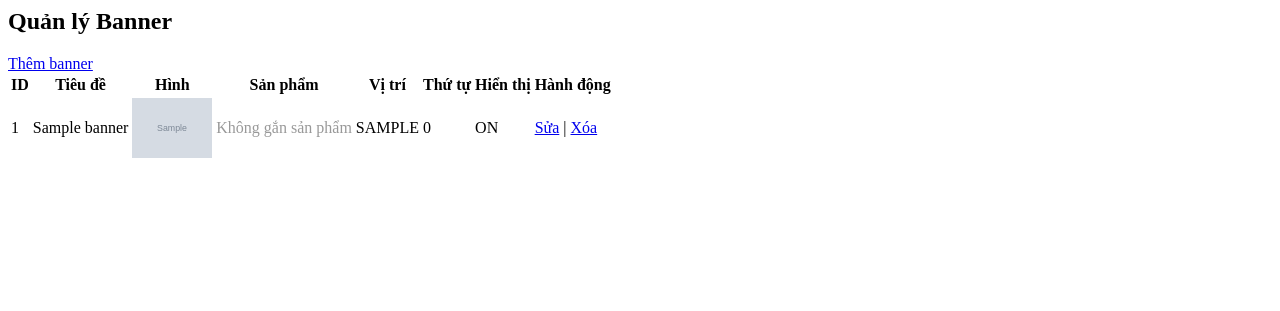
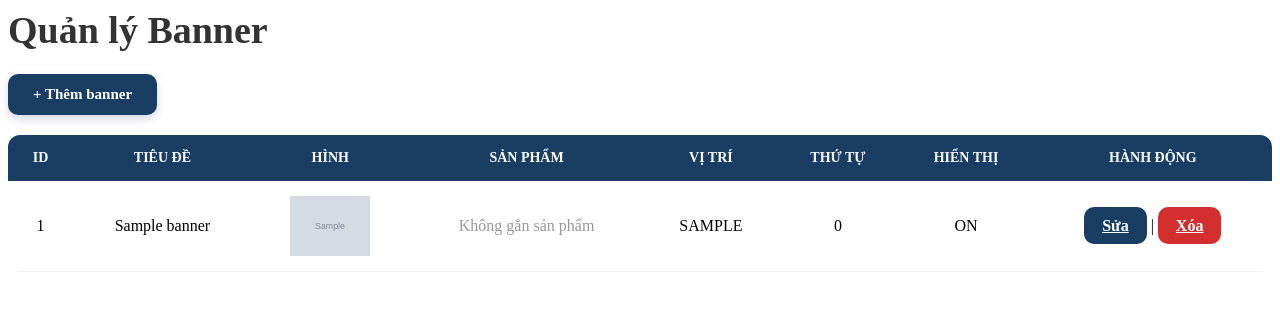
Before and after one commit to ThuyVan2909/PTUDTMDT_NhomC, a PHP site: page /admin/banner.php in a window 1280 px wide. Shown: the top 311 px of the page. Run offline with PHP 8.4, Linux system fonts and the light colour scheme; tables that the repository leaves empty or names only in its code hold one stand-in row (values such as "Sample post"); grey boxes marked "Sample" are stand-in pictures.

Commit message:
popup thêm banner

```diff
--- a/admin/banner.php
+++ b/admin/banner.php
@@ -21,40 +21,24 @@ $banners = $conn->query("
     ORDER BY position ASC, sort_order ASC
 ");
 ?>
-
-<h2>Quản lý Banner</h2>
-
-<a href="banner_add.php" class="btn btn-primary" style="margin-bottom:12px;">
-    Thêm banner
+<div class="main-content-wrapper">
+    <link rel="stylesheet" href="../assets/css/banner.css">
+    <h2 class="page-title">Quản lý Banner</h2>
+<a href="banner_add.php" class="btn-add-banner">
+    + Thêm banner
 </a>
 <!-- ================= ADD BANNER MODAL ================= -->
-<div id="bannerModal" style="
-    display:none;
-    position:fixed;
-    inset:0;
-    background:rgba(0,0,0,0.7);
-    justify-content:center;
-    align-items:center;
-    z-index:9999;
-">
-    <div style="
-        background:#fff;
-        padding:20px;
-        border-radius:10px;
-        max-width:600px;
-        width:100%;
-        position:relative;
-    ">
-        <span id="closeBannerModal" style="
-            position:absolute; top:10px; right:14px;
-            cursor:pointer; font-weight:bold; font-size:20px;">&times;</span>
+<div id="bannerModal" class="modal-overlay">
+    <div class="modal-box" style="max-width: 600px; width: 100%;">
+        <span id="closeBannerModal" class="close-btn">&times;</span>
 
         <div id="bannerModalContent">Loading...</div> <!-- Form load ở đây -->
     </div>
 </div>
 
 
-<table id="bannerTable">
+<table id="bannerTable"class="banner-table">
+    <thead>
     <tr>
         <th>ID</th>
         <th>Tiêu đề</th>
@@ -65,7 +49,8 @@ $banners = $conn->query("
         <th>Hiển thị</th>
         <th>Hành động</th>
     </tr>
-
+    </thead>
+    <tbody>
 <?php while ($b = $banners->fetch_assoc()): ?>
 <?php $spuName = getSpuNameFromLink($conn, $b['link']); ?>
 
@@ -96,8 +81,8 @@ $banners = $conn->query("
     <td><?= $b['is_active'] ? 'ON' : 'OFF' ?></td>
 
     <td>
-        <a href="banner_edit.php?id=<?= $b['id'] ?>">Sửa</a> |
-        <a href="banner_delete.php?id=<?= $b['id'] ?>"
+        <a href="banner_edit.php?id=<?= $b['id'] ?>" button class="btn-edit-small">Sửa</a> |
+        <a href="banner_delete.php?id=<?= $b['id'] ?>" button class="btn-delete-small"
         onclick="return confirm('Bạn có chắc muốn xóa banner này?')">
    Xóa
 </a>
@@ -105,42 +90,16 @@ $banners = $conn->query("
     </td>
 </tr>
 <?php endwhile; ?>
+</tbody>
 </table>
 
 <!-- ================= PREVIEW MODAL ================= -->
-<div id="imageModal" style="
-    display:none;
-    position:fixed;
-    inset:0;
-    background:rgba(0,0,0,0.7);
-    justify-content:center;
-    align-items:center;
-    z-index:9999;
-">
-    <div style="
-        position:relative;
-        background:#fff;
-        padding:12px;
-        border-radius:6px;
-        max-width:90%;
-        max-height:90%;
-    ">
+<div id="imageModal" class="modal-overlay">
+    <div class="modal-box preview-box">
         <!-- Nút thoát -->
-        <button onclick="closePreview()" style="
-            position:absolute;
-            top:6px;
-            right:8px;
-            border:none;
-            background:transparent;
-            font-size:22px;
-            cursor:pointer;
-        ">✕</button>
+        <button onclick="closePreview()" class="close-btn">✕</button>
 
-        <img id="modalImg" style="
-            max-width:100%;
-            max-height:80vh;
-            display:block;
-        ">
+        <img id="modalImg" class="preview-img">
     </div>
 </div>
 
@@ -191,7 +150,7 @@ function updateOrder() {
 }
 
 
-const addBtn = document.querySelector("a.btn.btn-primary"); // nút + Thêm banner
+const addBtn = document.querySelector("a.btn-add-banner"); // nút + Thêm banner
 const bannerModal = document.getElementById("bannerModal");
 const bannerContent = document.getElementById("bannerModalContent");
 const closeBannerBtn = document.getElementById("closeBannerModal");
--- /dev/null
+++ b/assets/css/banner.css
@@ -0,0 +1,294 @@
+/* --- Tiêu đề và Nút bấm --- */
+.page-title {
+    font-size: 38px;
+    font-weight: 600;
+    color: #333;
+    margin-bottom: 22px;
+    margin-top: 0px;
+}
+
+.btn-add-banner {
+    display: inline-block;
+    background-color: #1A3D64;
+    color: #ffffff !important;
+    padding: 12px 25px;
+    font-size: 15px;
+    font-weight: 600;
+    border-radius: 10px;
+    text-decoration: none;
+    margin-bottom: 20px;
+    transition: all 0.3s ease;
+    border: none;
+    box-shadow: 0 4px 10px rgba(26, 61, 100, 0.2);
+}
+
+.btn-add-banner:hover {
+    background-color: #14304d;
+    transform: translateY(-2px);
+}
+
+/* --- Bảng dữ liệu Banner --- */
+.banner-table {
+    width: 100%;
+    border-collapse: collapse;
+    background: transparent;
+    border-radius: 12px;
+    overflow: hidden;
+}
+
+.banner-table th {
+    background: #1A3D64;
+    color: #fff;
+    padding: 15px;
+    text-align: center;
+    font-size: 14px;
+    text-transform: uppercase;
+}
+
+.banner-table td {
+    padding: 15px;
+    text-align: center;
+    vertical-align: middle;
+    background: #fff;
+    border-bottom: 1px solid #f0f0f0;
+}
+
+.banner-table tr:nth-child(even) td {
+    background: #f9fbff;
+}
+
+.banner-table tr[draggable="true"] {
+    cursor: grab;
+}
+
+.banner-table tr[draggable="true"]:active {
+    cursor: grabbing;
+    background: #eef2f7;
+}
+
+/* --- Modal Overlay & Box --- */
+.modal-overlay {
+    display: none;
+    position: fixed;
+    inset: 0;
+    background: rgba(0, 0, 0, 0.6);
+    backdrop-filter: blur(4px);
+    justify-content: center;
+    align-items: center;
+    z-index: 9999;
+}
+
+.modal-box {
+    background: #fff;
+    padding: 25px;
+    border-radius: 15px;
+    box-shadow: 0 15px 40px rgba(0, 0, 0, 0.2);
+    position: relative;
+    animation: slideUp 0.3s ease;
+}
+
+@keyframes slideUp {
+    from { transform: translateY(20px); opacity: 0; }
+    to { transform: translateY(0); opacity: 1; }
+}
+
+.close-btn {
+    position: absolute;
+    top: 10px;
+    right: 15px;
+    cursor: pointer;
+    font-weight: bold;
+    font-size: 24px;
+    color: #666;
+}
+
+/* Modal Xem Ảnh */
+.preview-box {
+    padding: 10px;
+    max-width: 90%;
+    max-height: 90%;
+}
+
+.preview-img {
+    max-width: 100%;
+    max-height: 80vh;
+    display: block;
+    border-radius: 8px;
+}
+
+/* Nút Sửa: Màu xanh tone-sur-tone với Admin */
+.btn-edit-small {
+    background: #1A3D64;
+    color: #fff;
+    font-weight: 600;
+    border-radius: 10px;
+    padding: 6px 14px;
+    border: none;
+    transition: all .25s ease;
+    padding: 10px 18px;
+    font-size: 16px;
+}
+
+.btn-edit-small:hover {
+    background: #1558b0;
+}
+
+/* Nút Xóa: Màu đỏ nhạt sang đỏ đậm */
+.btn-delete-small {
+   background: #d32f2f;
+    color: #fff;
+    font-weight: 600;
+    font-size: 16px;
+    border-radius: 10px;
+    padding: 6px 14px;
+    border: none;
+    transition: all .25s ease;
+    padding: 10px 18px;
+}
+
+.btn-delete-small:hover {
+    background: #b71c1c;
+}
+/* Form styling inside modal */
+.form-group {
+    margin-bottom: 15px;
+    text-align: left;
+}
+
+.form-group label {
+    display: block;
+    font-weight: 600;
+    margin-bottom: 5px;
+    color: #444;
+    font-size: 14px;
+}
+
+.form-group input[type="text"],
+.form-group input[type="number"],
+.form-group input[type="file"],
+.form-group select {
+    width: 100%;
+    padding: 10px;
+    border: 1px solid #ddd;
+    border-radius: 8px;
+    box-sizing: border-box; /* Quan trọng để không bị tràn */
+    font-size: 14px;
+}
+
+.form-group input:focus {
+    border-color: #1A3D64;
+    outline: none;
+    box-shadow: 0 0 5px rgba(26, 61, 100, 0.1);
+}
+
+/* Tận dụng lại các nút bấm đã định nghĩa bên Coupon */
+.btn-update-confirm {
+    background-color: #1A3D64;
+    color: white;
+    padding: 12px;
+    border: none;
+    border-radius: 8px;
+    cursor: pointer;
+    font-weight: 600;
+}
+
+.btn-close-popup {
+    background-color: #eee;
+    color: #333;
+    padding: 12px;
+    border: none;
+    border-radius: 8px;
+    cursor: pointer;
+}
+/* Container Modal */
+.modal-box {
+    border-radius: 20px !important; /* Bo góc cực mạnh như ảnh */
+    overflow: hidden;
+    padding: 0 !important; /* Để header sát mép */
+    border: none;
+}
+
+/* Header xanh đậm */
+.modal-header-dark {
+    background: #1A3D64;
+    color: white;
+    text-align: center;
+    padding: 15px;
+    font-weight: bold;
+    font-size: 18px;
+    letter-spacing: 1px;
+}
+
+.modal-padding {
+    padding: 20px 30px;
+}
+
+/* Group Input */
+.form-group-custom {
+    margin-bottom: 15px;
+    text-align: left;
+}
+
+.form-group-custom label {
+    display: block;
+    color: #1A3D64;
+    font-weight: 600;
+    font-size: 13px;
+    margin-bottom: 5px;
+}
+
+.form-group-custom input,
+.form-group-custom select {
+    width: 100%;
+    padding: 10px;
+    border: 1px solid #e0e6ed;
+    border-radius: 10px;
+    background: #fff;
+}
+
+.form-group-row {
+    display: grid;
+    grid-template-columns: 1fr 1fr;
+    gap: 15px;
+}
+
+/* Nút bấm */
+.modal-actions {
+    display: flex;
+    gap: 15px;
+    margin-top: 20px;
+}
+
+.btn-save-dark {
+    flex: 1;
+    background: #1A3D64;
+    color: white;
+    border: none;
+    padding: 12px;
+    border-radius: 10px;
+    font-weight: bold;
+    cursor: pointer;
+}
+
+.btn-cancel-light {
+    flex: 1;
+    background: #d1d1d1;
+    color: #333;
+    border: none;
+    padding: 12px;
+    border-radius: 10px;
+    font-weight: bold;
+    cursor: pointer;
+}
+
+.preview-container {
+    margin-top: 10px;
+    text-align: center;
+}
+
+#preview {
+    max-width: 100%;
+    max-height: 120px;
+    border-radius: 8px;
+    margin: 0 auto;
+}
```
Also changed, not shown: admin/banner_add.php (+37 -35 lines), assets/css/coupon.css (+18 -7 lines).
